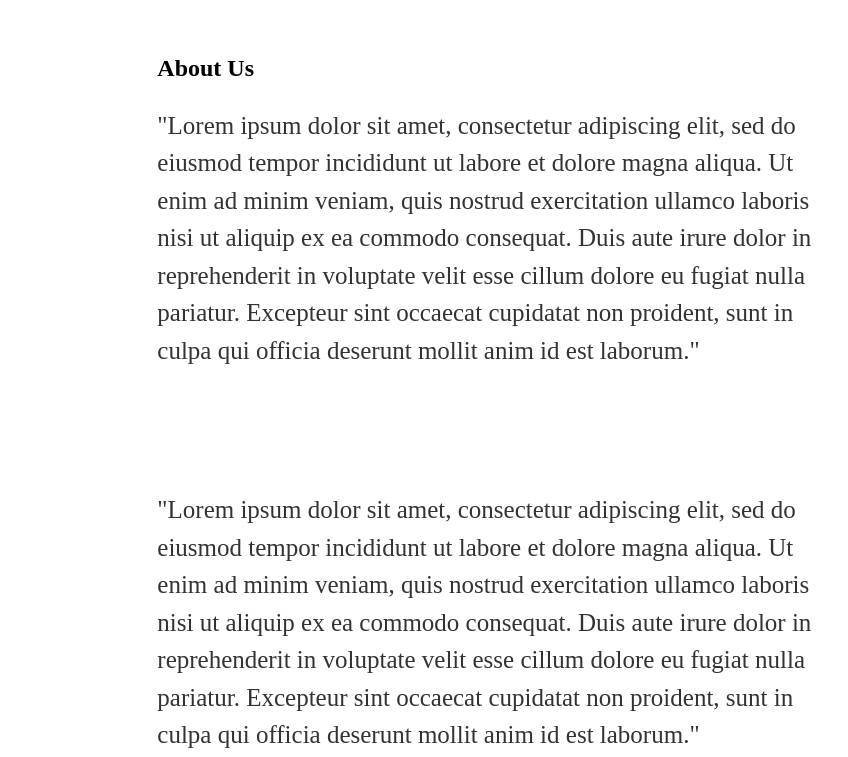
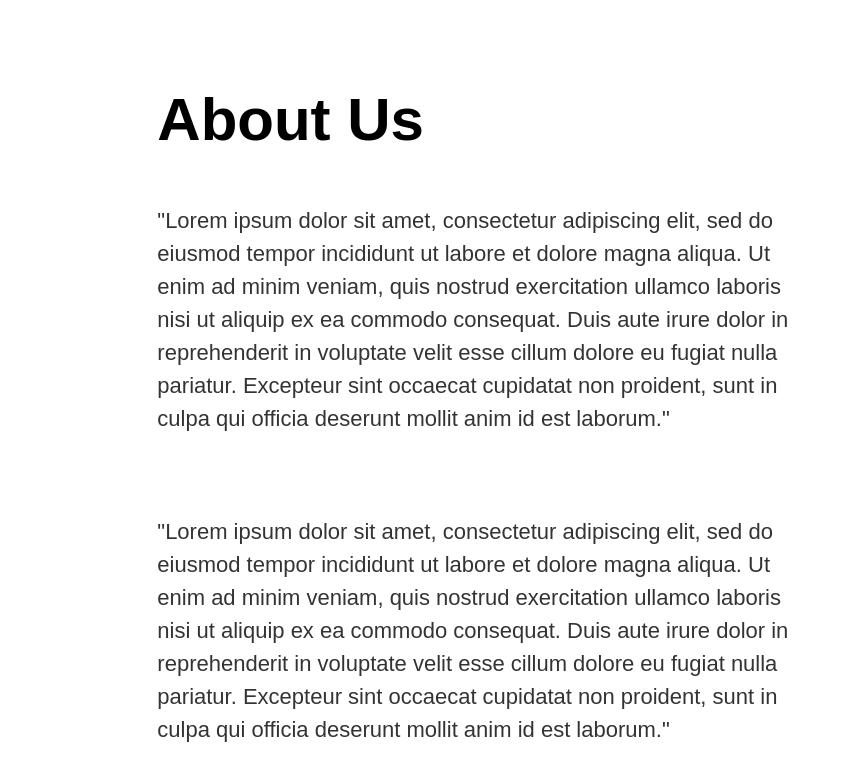
Before and after one commit to DIVINYA-K/Kairos, a website: page Kairos/About.html in a window 1280 px wide. Shown: the part 269-1026 px from the top of the page, 432-1280 px from the left. Drawn offline with Linux system fonts and the light colour scheme; a web font is replaced by a local one.

Commit message:
uuuupppppddddaaaatttteeee

```diff
--- a/Kairos/About.css
+++ b/Kairos/About.css
@@ -101,9 +101,15 @@ text-align: center;
 }
 
 .text-container p {
-    font-size: 25px;
+    font-size: 22px;
     line-height: 1.5;
     color: #333;
+    font-family: "Moonblossom", sans-serif ;
+}
+
+.text-container h1 {
+    font-size: 60px;
+    font-family: "canvas-script", sans-serif;
 }
 
 .main-content {
--- a/Kairos/About.html
+++ b/Kairos/About.html
@@ -36,7 +36,7 @@
 
           <div class="text-container">
             <h1>About Us</h1>
-            <p>"Lorem ipsum dolor sit amet, consectetur adipiscing elit, sed do eiusmod tempor incididunt ut labore et dolore magna aliqua. Ut enim ad minim veniam, quis nostrud exercitation ullamco laboris nisi ut aliquip ex ea commodo consequat. Duis aute irure dolor in reprehenderit in voluptate velit esse cillum dolore eu fugiat nulla pariatur. Excepteur sint occaecat cupidatat non proident, sunt in culpa qui officia deserunt mollit anim id est laborum."</p> <br><br><br><br>
+            <p>"Lorem ipsum dolor sit amet, consectetur adipiscing elit, sed do eiusmod tempor incididunt ut labore et dolore magna aliqua. Ut enim ad minim veniam, quis nostrud exercitation ullamco laboris nisi ut aliquip ex ea commodo consequat. Duis aute irure dolor in reprehenderit in voluptate velit esse cillum dolore eu fugiat nulla pariatur. Excepteur sint occaecat cupidatat non proident, sunt in culpa qui officia deserunt mollit anim id est laborum."</p> <br><br>
             <p>"Lorem ipsum dolor sit amet, consectetur adipiscing elit, sed do eiusmod tempor incididunt ut labore et dolore magna aliqua. Ut enim ad minim veniam, quis nostrud exercitation ullamco laboris nisi ut aliquip ex ea commodo consequat. Duis aute irure dolor in reprehenderit in voluptate velit esse cillum dolore eu fugiat nulla pariatur. Excepteur sint occaecat cupidatat non proident, sunt in culpa qui officia deserunt mollit anim id est laborum."</p>
         </div>
 
```
